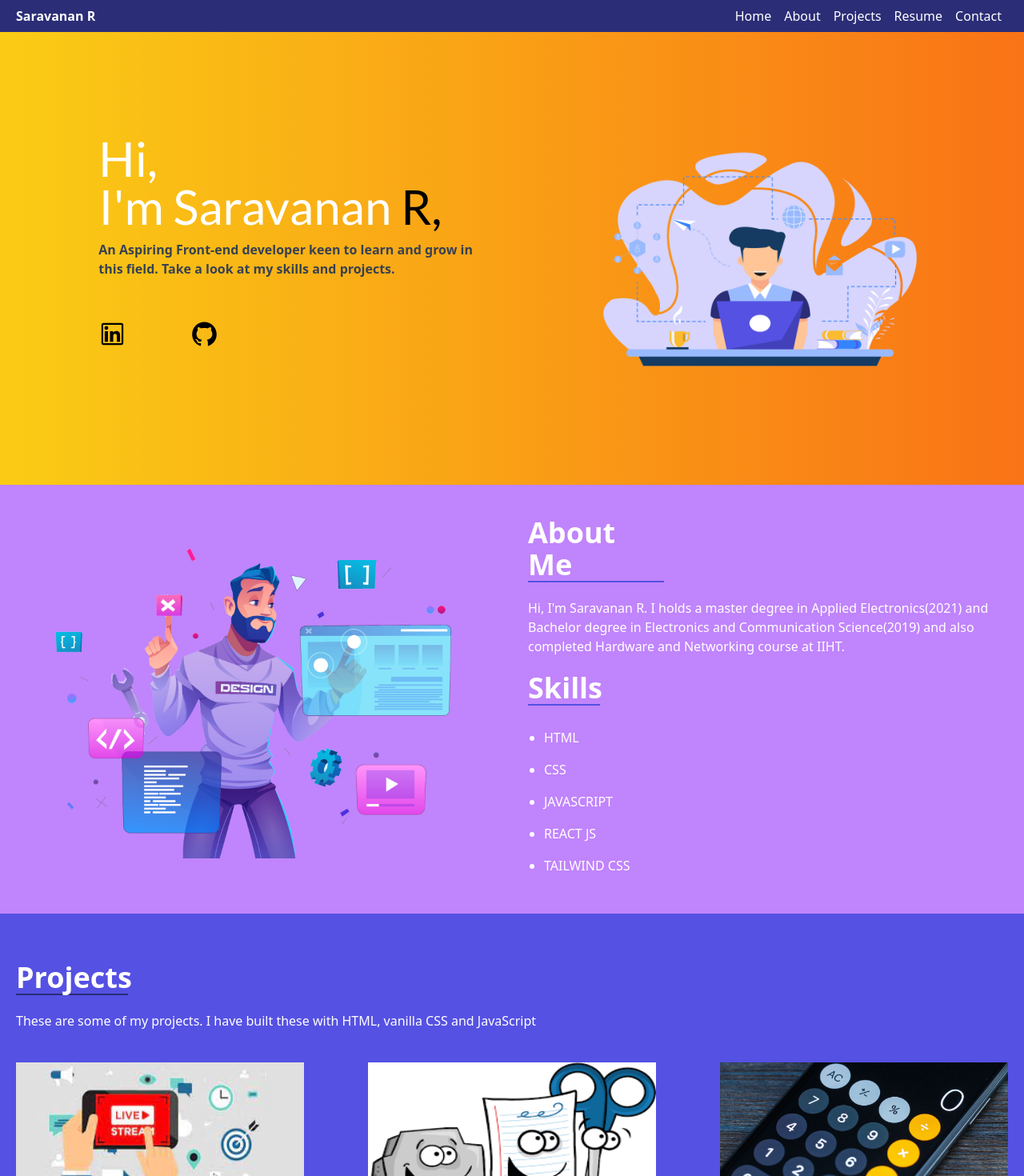
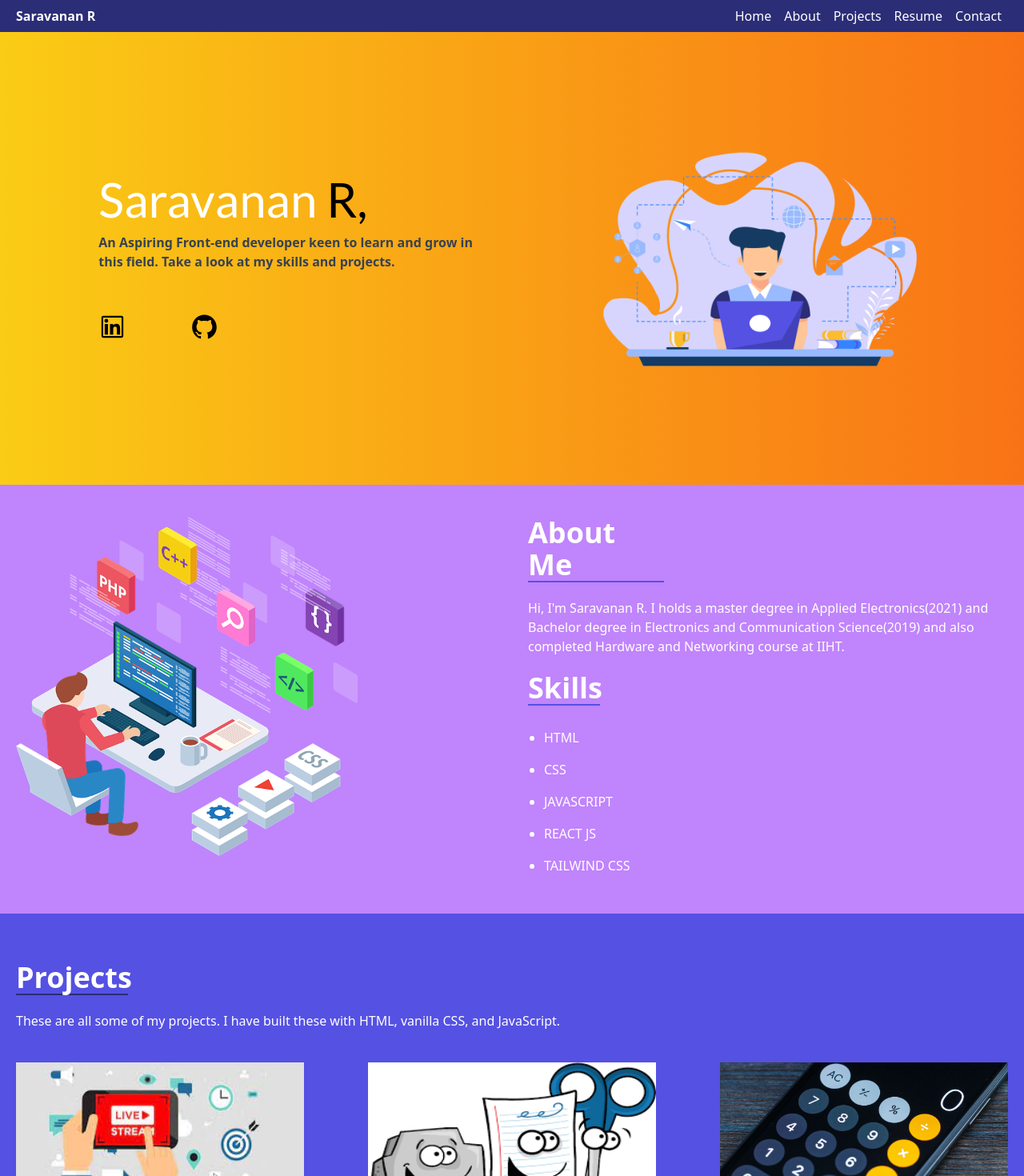
Before and after one commit to saransrvn/react-portfolio, a React (Vite) app: page / in a window 1280 px wide. Shown: the top 1470 px of the page at 80% size. Built offline with nearby package versions, Linux system fonts and the light colour scheme.

Commit message:
added hyperlinks

```diff
--- a/index.html
+++ b/index.html
@@ -2,11 +2,10 @@
 <html lang="en">
   <head>
     <meta charset="UTF-8" />
-    <link rel="icon" type="image/svg+xml" href="/vite.svg" />
     <meta name="viewport" content="width=device-width, initial-scale=1.0" />
     <link href="https://fonts.googleapis.com/css2?family=Lato:ital,wght@0,100;0,300;0,400;0,700;0,900;1,100;1,300;1,400;1,700;1,900&family=Roboto:wght@400;500;700&display=swap" rel="stylesheet">
 
-    <title>Vite + React</title>
+    <title>Online Showcase</title>
   </head>
   <body>
     <div id="root"></div>
--- a/src/App.css
+++ b/src/App.css
@@ -0,0 +1,32 @@
+
+
+@tailwind base;
+@tailwind components;
+@tailwind utilities;
+
+
+header ul li{
+  @apply px-2;
+}
+.bg-primary {
+  background:rgb(85,81,227);
+}
+.bg-secondary {
+  background:#2b2d77;
+}
+.mobile-nav {
+  @apply fixed top-10 left-0 bg-gray-800 w-full h-1/4;
+}
+.mobile-nav li {
+  @apply w-full h-full text-center border-b-2
+}
+.project-descrip{
+  @apply absolute left-5 right-5 bottom-0 top-0 bg-secondary opacity-0 duration-500 hover:opacity-80
+}
+.download-button {
+  @apply bg-primary p-2 opacity-80 hover:opacity-100 rounded text-white font-bold
+}
+
+html {
+  scroll-behavior:smooth;
+}
--- a/src/components/about.jsx
+++ b/src/components/about.jsx
@@ -1,4 +1,4 @@
-import AboutImg from '../assets/about.png';
+import AboutImg from '../assets/skill img.webp';
 const About = ()=>{
 
   const data = {
@@ -7,8 +7,8 @@ const About = ()=>{
   };
 
   return(
-    <section id='about' className='flex flex-col md:flex-row bg-purple-400 py-10'>
-    <div className='md:w-1/2 pb-5'>
+    <section id='about' className='flex justify-between flex-col md:flex-row bg-purple-400 py-10'>
+    <div className='md:w-1/3 pb-5 ml-5'>
       <img src={AboutImg} alt="aboutImg" />
       </div>
 
@@ -24,8 +24,6 @@ const About = ()=>{
         ))}
 
         </div>
-
-
       </div>
 
     </section>
--- a/src/components/hero.jsx
+++ b/src/components/hero.jsx
@@ -1,14 +1,15 @@
 import HeroImg from '../assets/hero.png';
 import { AiOutlineLinkedin, AiOutlineGithub} from 'react-icons/ai';
+
 const Hero = ()=>{
   return(
    <section className='flex flex-col md:flex-row px-5 py-32 bg-gradient-to-r from-yellow-400 to-orange-500 justify-center'>
-      <div className='md:w-1/2 flex flex-col'>
-      <h1 className='text-white text-6xl font-hero-font'>Hi, <br/> I'm Saravanan <span className='text-black'>R,</span></h1>
+    <div className='mt-10 md:w-1/2 flex flex-col justify-center'>
+    <h1 className='text-white text-6xl font-hero-font'>Saravanan <span className='text-black'>R,</span></h1>
     <p className='font-bold py-3 md:w-[500px] text-gray-700'>An Aspiring Front-end developer keen to learn and grow in this field.
     Take a look at my skills and projects.</p>
     <div className='flex py-10'>
-        <a href='https://github.com/saransrvn' target='blank' className='pr-20 hover:text-white'><AiOutlineLinkedin size={35}/></a>
+     <a href='https://www.linkedin.com/in/saravanan-ramachandran-74250a212' target='blank' className='pr-20 hover:text-white'><AiOutlineLinkedin size={35}/></a>
      <a href='https://github.com/saransrvn' target='blank' className='pr-10 hover:text-white'><AiOutlineGithub size={35}/></a>
      </div>
     </div>
--- a/src/components/project.jsx
+++ b/src/components/project.jsx
@@ -30,7 +30,7 @@ return(
   <section id='project' className="bg-primary text-white pb-20 pt-10">
     <div className="flex flex-col">
       <h1 className='text-4xl border-b-2 m-5 w-[140px] font-bold border-secondary'>Projects</h1>
-      <p className='mb-10 px-5'>These are some of my projects. I have built these with HTML, vanilla CSS and JavaScript</p>
+      <p className='mb-10 px-5'>These are all some of my projects. I have built these with HTML, vanilla CSS, and JavaScript.</p>
     </div>
 
     <div className='flex flex-col md:flex-row gap-10 justify-between'>
--- a/src/components/resume.jsx
+++ b/src/components/resume.jsx
@@ -11,7 +11,7 @@ const Resume = ()=>{
       <div className='flex flex-col justify-center text-white px-5'>
         <h1 className='text-4xl border-b-2 mb-5 w-[140px] font-bold border-primary ml-3'>Resume</h1>
         <div>
-        <p className='pb-5 ml-3'>You can view my resume here <button className='download-button'><a href='#'>Download</a></button> </p>
+        <p className='pb-5 ml-3'>You can view my resume here <button className='download-button'><a href='https://drive.google.com/file/d/1a4gmMks4Z2hxMxfy61XTCEzdvMyWqFqv/view?usp=drive_link' target='blank'>Download</a></button> </p>
         </div>
         </div>
 
--- a/src/index.css
+++ b/src/index.css
@@ -1,4 +1,4 @@
-
+/*
 @tailwind base;
 @tailwind components;
 @tailwind utilities;
@@ -28,4 +28,4 @@ header ul li{
 
 html {
   scroll-behavior:smooth;
-}
+} */
```
Also changed, not shown: src/assets/skill img.webp (added). Lines whose indentation alone changed are shown as unchanged.
